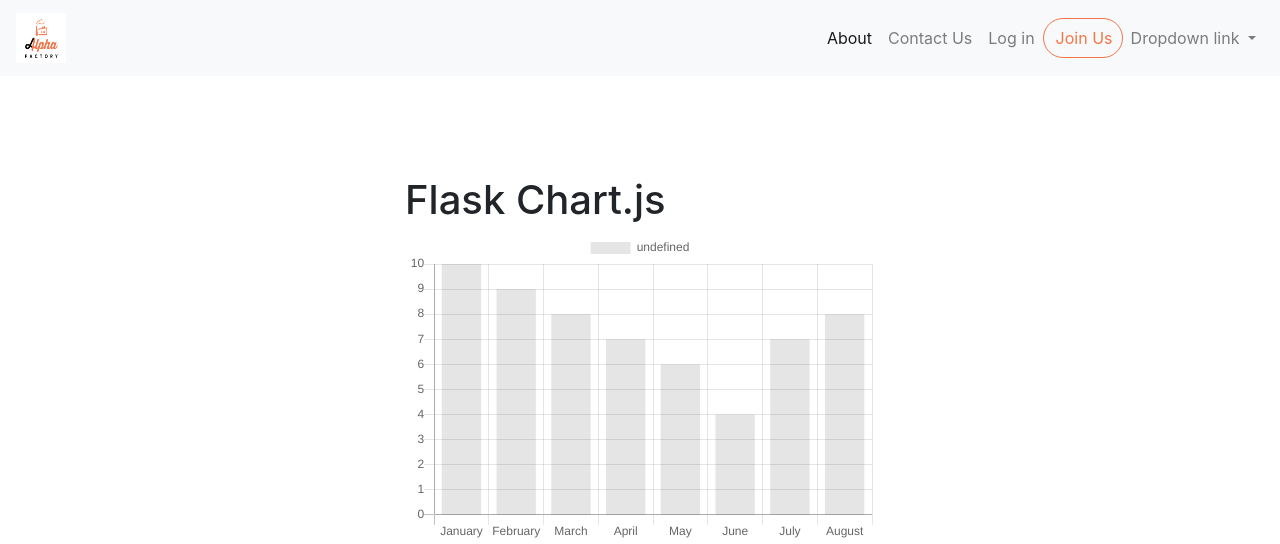
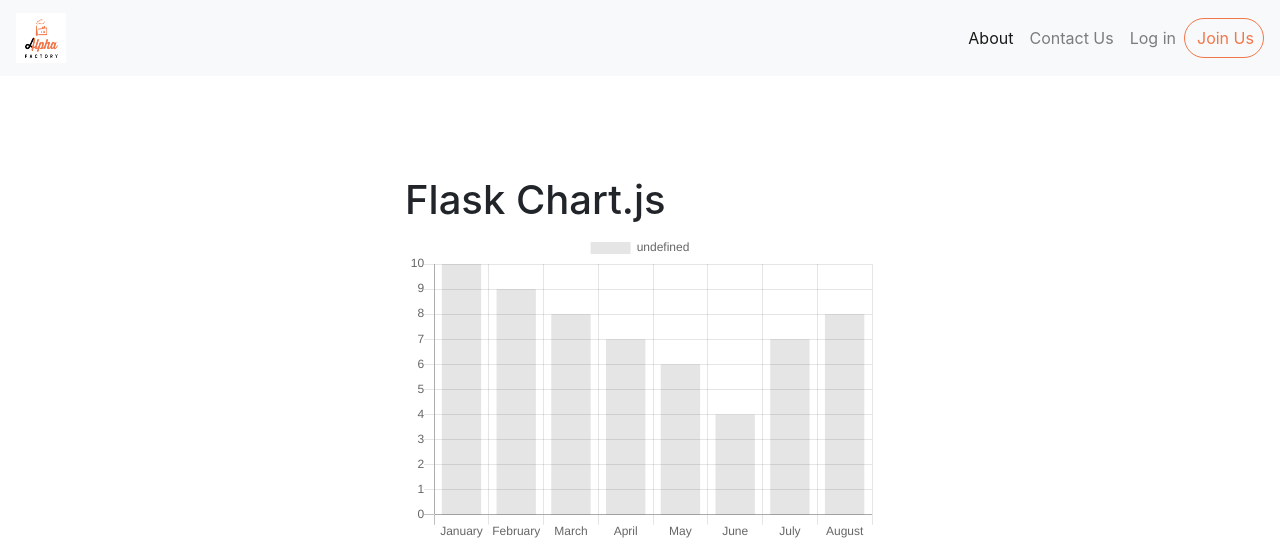
Before and after one commit to AmrMahmoud96/Project-Green, a Flask app: page / in a window 1280 px wide. Shown: the top 544 px of the page. Run offline with Flask 2, Linux system fonts and the light colour scheme; some libraries are stand-ins or nearby versions.

Commit message:
session based nav

```diff
--- a/initial project/templates/base.html
+++ b/initial project/templates/base.html
@@ -38,24 +38,34 @@
         <button class="navbar-toggler" type="button" data-toggle="collapse" data-target="#navbarNavAltMarkup" aria-controls="navbarNavAltMarkup" aria-expanded="false" aria-label="Toggle navigation">
           <span class="navbar-toggler-icon"></span>
         </button>
+            {% if values != None %}
             <div class="collapse navbar-collapse" id="navbarNavAltMarkup">
                 <div class="navbar-nav ml-auto center">
                   <a class="nav-item navbar-text nav-link active" href="#">About<span class="sr-only">(current)</span></a>
                   <a class="nav-item navbar-text  nav-link" href="#">Contact Us</a>
                   <a class="nav-item navbar-text  nav-link" href="#">Log in</a>
                   <button type="button" class="btn joinbtn">Join Us</button>
+                </div>
+              </div>
+            {% else %}
+            <div class="collapse navbar-collapse" id="navbarNavAltMarkup">
+                <div class="navbar-nav ml-auto center">
+                  <a class="nav-item navbar-text nav-link active" href="#">Functions<span class="sr-only">(current)</span></a>
+                  <a class="nav-item navbar-text  nav-link" href="#">About</a>
+                  <a class="nav-item navbar-text  nav-link" href="#">Contact Us</a>
                   <li class="nav-item dropdown">
                       <a class="nav-link navbar-text dropdown-toggle" href="#" id="navbarDropdownMenuLink" data-toggle="dropdown" aria-haspopup="true" aria-expanded="false">
-                  Dropdown link
+                        Amr Mahmoud
                       </a>
                       <div class="dropdown-menu" aria-labelledby="navbarDropdownMenuLink">
-                  <a class="dropdown-item" href="#">Action</a>
-                  <a class="dropdown-item" href="#">Another action</a>
-                  <a class="dropdown-item" href="#">Something else here</a>
+                        <a class="dropdown-item" href="#">View Profile</a>
+                        <a class="dropdown-item" href="#">Sign Out</a>
                       </div>
                   </li>
                 </div>
               </div>
+            {% endif %}
+
       </nav>
       <div class="container">
       {% block container %}{% endblock %}
```
Lines whose indentation alone changed are shown as unchanged.
